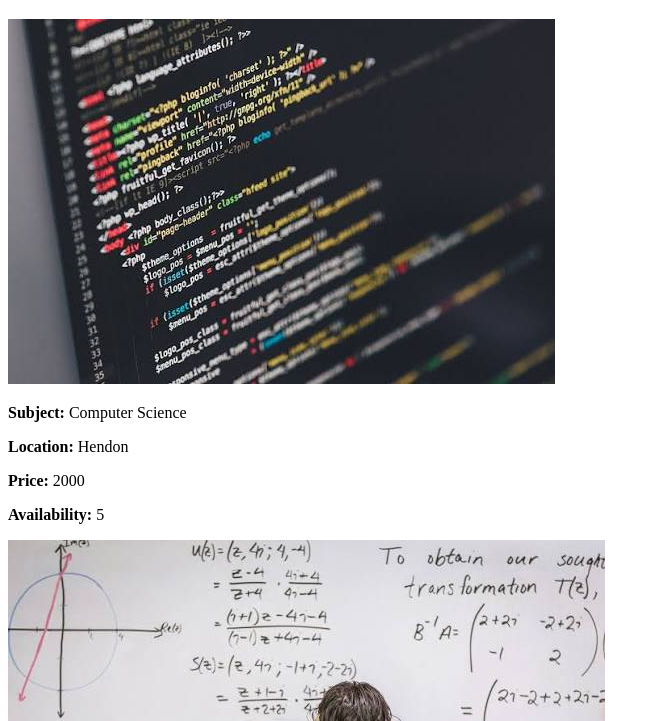
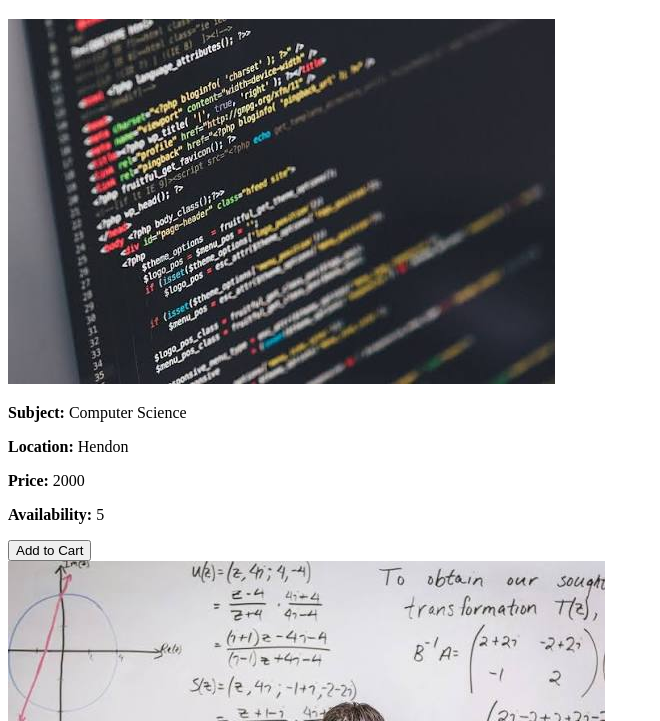
Before and after one commit to Ezinwa29/CST3144_COURSEWORK_FRONTEND, a plain HTML site: page index.html in a window 1280 px wide. Shown: the part 79-800 px from the top of the page, without its empty margins (0-660 px from the left). Drawn offline with nearby package versions, Linux system fonts and the light colour scheme.

Commit message:
"Add to Cart" functionality first phase

```diff
--- a/index.html
+++ b/index.html
@@ -16,6 +16,7 @@
             <p><b>Location:</b> {{ lesson.location }}</p>
             <p><b>Price:</b> {{ lesson.price }}</p>
             <p><b>Availability:</b> {{lesson.availability}}</p>
+            <button v-on:click="addToCart(lesson)" v-bind:disabled="!canAddToCart(lesson)">Add to Cart</button>
         </div>
     </div>
     <script>
@@ -25,6 +26,7 @@
             data() {
                 return {
                     siteName: "After School Classes",
+                    cart: [],
                     lessons: [
                         {image: {
                             url:"../CST3144_COURSEWORK_FRONTEND/images/computer_science_img.jpg", alt:"Computer Science Lesson Image"
@@ -33,10 +35,8 @@
                         subject:'Computer Science',
                         location:'Hendon',
                         price: '2000',
-                        availability: '5',
-                        image: {
-                            url:"../CST3144_COURSEWORK_FRONTEND/images/computer_science_img.jpg", alt:"Computer Science Lesson Image"
-                        }
+                        availability: 5
+
                      },
                       { image: {
                             url:"../CST3144_COURSEWORK_FRONTEND/images/maths_image.jpg", alt:"Mathematics Lesson Image"
@@ -45,7 +45,7 @@
                         subject:'Mathematics',
                         location:'Dubai',
                         price: '2500',
-                        availability: '5',
+                        availability: 5
 
                      },
                       { image: {
@@ -55,7 +55,7 @@
                         subject:'English',
                         location:'Mauritius',
                         price: '3000',
-                        availability: '5'
+                        availability: 5
 
                      },
                       { image: {
@@ -65,7 +65,7 @@
                         subject:'Science',
                         location:'Hendon',
                         price: '2800',
-                        availability: '5',
+                        availability: 5
 
                      },
                       { image: {
@@ -75,7 +75,7 @@
                         subject:'Music',
                         location:'Dubai',
                         price: '1500',
-                        availability: '5'
+                        availability: 5
 
                      },
                       {  image: {
@@ -85,7 +85,7 @@
                         subject:'History',
                         location:'Mauritius',
                         price: '1800',
-                        availability: '5'
+                        availability: 5
 
                      },
                       { image: {
@@ -95,7 +95,7 @@
                         subject:'Geography',
                         location:'Hendon',
                         price: '1600',
-                        availability: '5'
+                        availability: 5
 
                      },
                       { image: {
@@ -105,7 +105,7 @@
                         subject:'Photography',
                         location:'Mauritius',
                         price: '2200',
-                        availability: '5'
+                        availability: 5
 
                      },
                       {  image: {
@@ -115,7 +115,7 @@
                         subject:'Football',
                         location:'Dubai',
                         price: '2500',
-                        availability: '5',
+                        availability: 5
 
                      },
                       { image: {
@@ -125,13 +125,30 @@
                         subject:'Basketball',
                         location:'Hendon',
                         price: '2700',
-                        availability: '5',
+                        availability: 5
 
                      }
                     ]
 
                 }
             },
+
+            computed: {
+
+            },
+
+            methods: {
+                addToCart(lesson) {
+                    this.cart.push(lesson.id)
+                    lesson.availability--
+                },
+
+                canAddToCart(lesson) {
+                    return lesson.availability > 0
+                },
+
+
+            }
         }).mount('#myApp');
     </script>
 </body>
```
